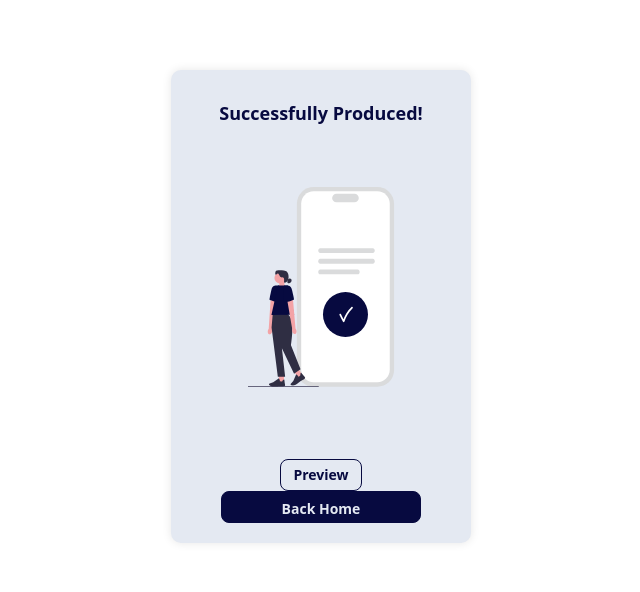
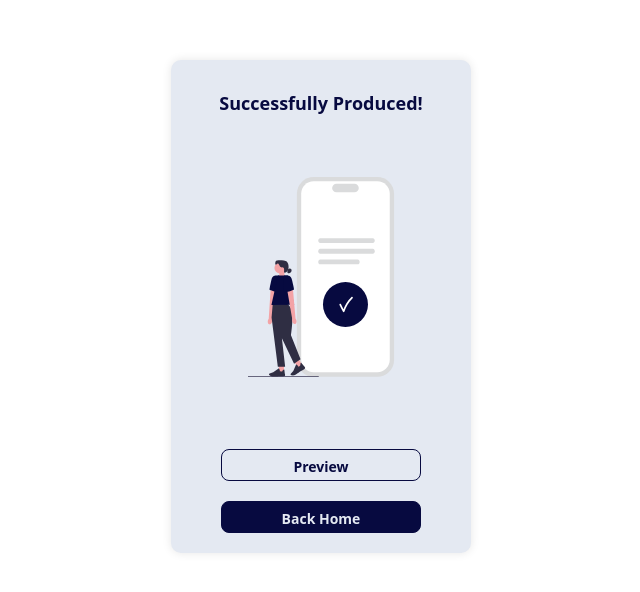
Before and after one commit to ruppinCgroup63/Spoken, a React (Vite) app: page /SummarySuccess in a window 1280 px wide. Shown: the part 126-718 px from the top of the page, without its empty margins (319-959 px from the left). Built offline with nearby package versions, Linux system fonts and the light colour scheme.

Commit message:
summary success + create summary

```diff
--- a/src/FuncComps/CreateSummary/CreateSummary.jsx
+++ b/src/FuncComps/CreateSummary/CreateSummary.jsx
@@ -288,7 +288,8 @@ const CreateSummary = () => {
         }
       }
 
-      alert("Document and blocks saved successfully!");
+     // alert("Document and blocks saved successfully!");
+      navigate("/SummarySuccess");
     } catch (error) {
       console.error("Error saving document and blocks:", error);
       alert("An error occurred while saving the document and blocks.");
--- a/src/FuncComps/CreateSummary/SummarySuccess.jsx
+++ b/src/FuncComps/CreateSummary/SummarySuccess.jsx
@@ -55,9 +55,12 @@ export default function SummerySuccess() {
         <button
               className="btn btn-xs sm:btn-sm  btn-outline btn-primary"
               style={{
+                width: '200px', // רוחב קבוע של 200 פיקסלים
+            padding: '10px 0', // שומר על הגובה של הכפתור
                 color: "#070A40",
                 backgroundColor: "rgba(255, 255, 255, 0)",
                 borderColor: "#070A40",
+                marginBottom:'20px'
               }}
               onClick={handlePreviewClick}
             >
```
